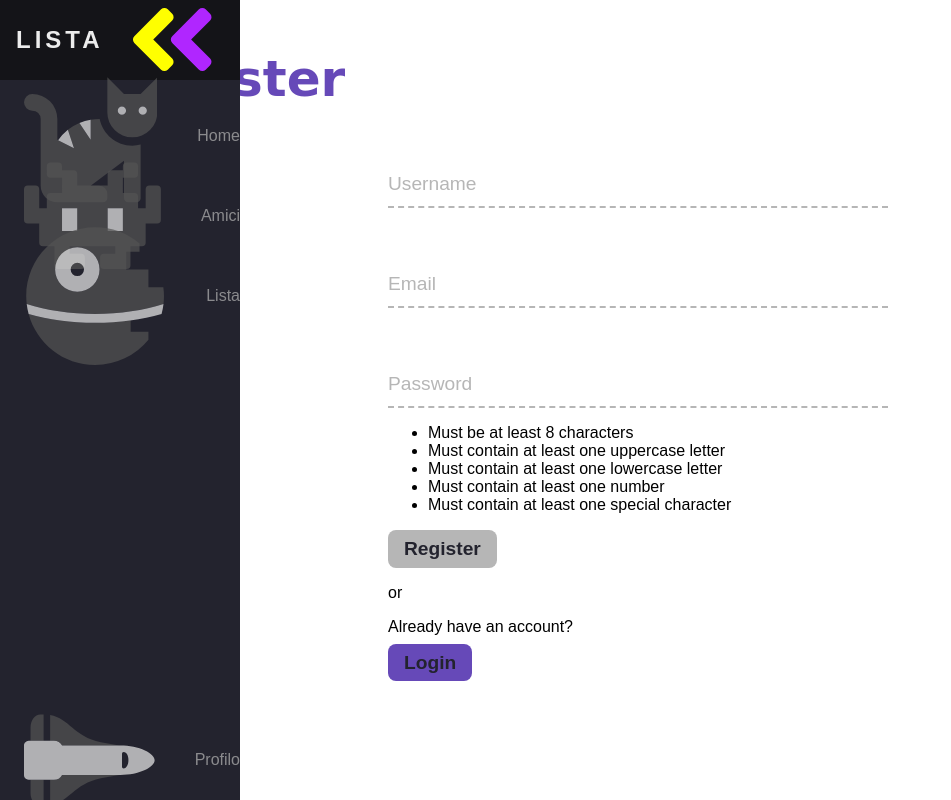
After one commit to bergio13/webapp_v2, a Flask app: page /register in a window 1280 px wide. The commit adds this page. Shown: the whole page, without its empty margins (0-951 px from the left). Run offline with Flask 2, Linux system fonts and the light colour scheme; some libraries are stand-ins or nearby versions; some web fonts are replaced.

Commit message:
modified:   app.py 	modified:   static/css/style.css 	modified:   templates/base.html 	new file:   templates/login.html 	new file:   templates/register.html

```diff
--- a/app.py
+++ b/app.py
@@ -25,5 +25,13 @@ def show_user_profile(name):
 #    return jsonify()
 #
 
+@app.route('/register')
+def register():
+    return render_template('register.html')
+
+@app.route('/login')
+def login():
+    return render_template('login.html')
+
 if __name__ == '__main__':
     app.run(debug=True)
--- a/static/css/style.css
+++ b/static/css/style.css
@@ -64,14 +64,6 @@ h4 {
   object-fit: cover;
   float: right;
   margin-right: 10%;
-}
-
-p {
-  margin-top: 2%;
-  font-size: 20px;
-  font-weight: normal;
-  text-align: left;
-  margin-left: 3%;
 }
 
 .navbar {
@@ -175,11 +167,120 @@ p {
     transform: translate(-50%, -50%) rotate(720deg);
   }
   75% {
-    transform: translate(100%, 50%) rotate(1080deg);
+    transform: translate(75%, 50%) rotate(1080deg);
   }
+
   100% {
     transform: translate(-50%, -50%) rotate(1440deg);
   }
+}
+
+form {
+  max-width: 500px;
+  margin-left: 25%;
+}
+
+.field {
+  width: 100%;
+  position: relative;
+  border-bottom: 2px dashed var(--text-primary);
+  margin: 4rem auto 1rem;
+}
+
+.label {
+  color: var(--text-primary);
+  font-size: 1.2rem;
+}
+
+.input {
+  outline: none;
+  border: none;
+  overflow: hidden;
+  margin: 0;
+  width: 100%;
+  padding: 0.25rem 0;
+  background: none;
+  color: white;
+  font-size: 1.2rem;
+  font-weight: bold;
+}
+
+.input:valid {
+  color: yellowgreen;
+}
+
+.input:invalid {
+  color: orangered;
+}
+
+/* border animation */
+
+.field::after {
+  content: "";
+  position: relative;
+  display: block;
+  width: 100%;
+  height: 4px;
+  background: var(--text-tertiary);
+  transform: scaleX(0);
+  transform-origin: 0%;
+  transition: transform 500ms ease;
+  top: 2px;
+}
+
+.field:focus-within {
+  border-color: transparent;
+}
+
+.field:focus-within::after {
+  transform: scaleX(1);
+}
+
+/* label animation */
+.label {
+  z-index: -1;
+  position: absolute;
+  left: 0;
+  top: 33px;
+  transform: translateY(-2rem);
+  transform-origin: 0%;
+  transition: transform 400ms;
+}
+
+.field:focus-within .label,
+.input:not(:placeholder-shown) + .label {
+  transform: scale(0.8) translateY(-5rem);
+}
+
+.button {
+  background: var(--text-primary);
+  color: var(--bg-primary);
+  border: none;
+  padding: 0.5rem 1rem;
+  font-size: 1.2rem;
+  font-weight: bold;
+  border-radius: 0.5rem;
+  cursor: pointer;
+  transition: var(--transition-speed);
+}
+
+.button:hover {
+  background: var(--text-secondary);
+  color: var(--bg-secondary);
+}
+
+.button:active {
+  background: var(--text-tertiary);
+  color: var(--bg-tertiary);
+}
+
+.button-Login {
+  margin-top: 2rem;
+  background: var(--text-tertiary);
+}
+
+a {
+  text-decoration: none;
 }
 
 /* Small screens */
@@ -207,6 +308,7 @@ p {
   }
 }
 
+/* Large screens */
 @media only screen and (min-width: 600px) {
   .navbar {
     width: 5rem;
--- a/templates/base.html
+++ b/templates/base.html
@@ -25,7 +25,7 @@
         <ul class="navbar-nav">
 
           <li class="logo">
-            <a href="7" class="nav-link">
+            <a href="/" class="nav-link">
               <span class="link-text logo-text">Lista</span>
               <svg
                 aria-hidden="true"
@@ -141,7 +141,7 @@
           </li>
 
           <li class="nav-item">
-            <a href="#" class="nav-link">
+            <a href="/register" class="nav-link">
               <svg
                 aria-hidden="true"
                 focusable="false"
--- /dev/null
+++ b/templates/register.html
@@ -0,0 +1,35 @@
+{% extends 'base.html' %} {% block title %}Register{% endblock %} {% block
+content %}
+<main>
+  <h1>Register</h1>
+  <form>
+    <div class="field">
+      <input type="text" name="username" class="input" placeholder="" />
+      <label for="username" class="label">Username</label>
+    </div>
+    <div class="field">
+      <input type="email" name="email" class="input" placeholder="" />
+      <label for="email" class="label">Email</label>
+    </div>
+    <div class="field">
+      <input type="password" name="password" class="input" placeholder="" />
+      <label for="password" class="label">Password</label>
+    </div>
+
+    <ul>
+      <li>Must be at least 8 characters</li>
+      <li>Must contain at least one uppercase letter</li>
+      <li>Must contain at least one lowercase letter</li>
+      <li>Must contain at least one number</li>
+      <li>Must contain at least one special character</li>
+    </ul>
+
+    <div class="buttons">
+      <button type="submit" class="button">Register</button>
+      <p>or</p>
+      <p>Already have an account?</p>
+      <a href="/login" class="button button-Login">Login</a>
+    </div>
+  </form>
+</main>
+{% endblock %}
```
Also changed, not shown: templates/login.html (added, +22 -0 lines).
